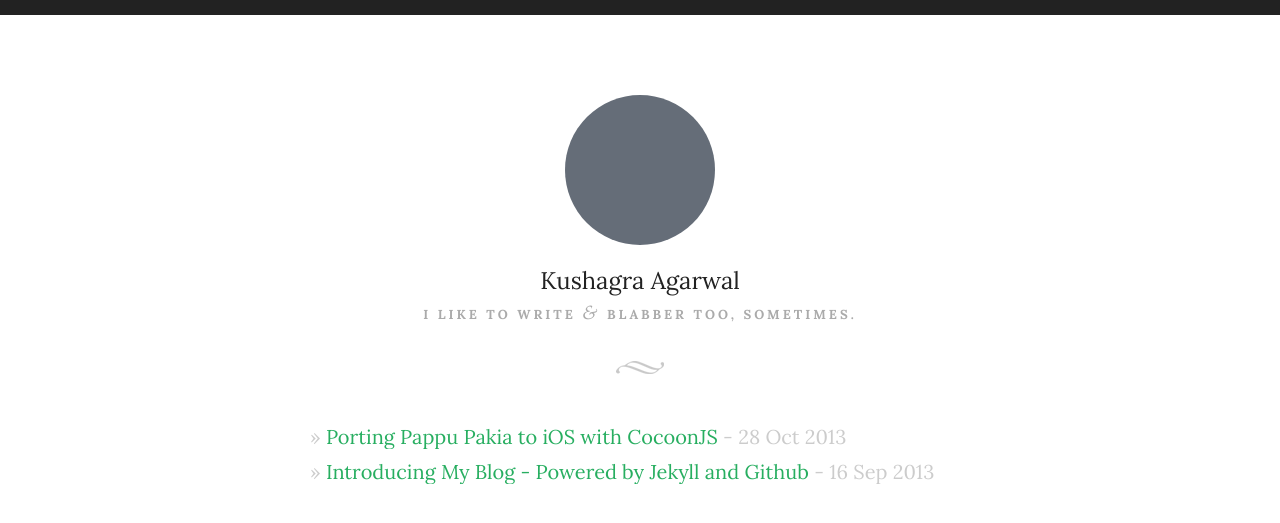
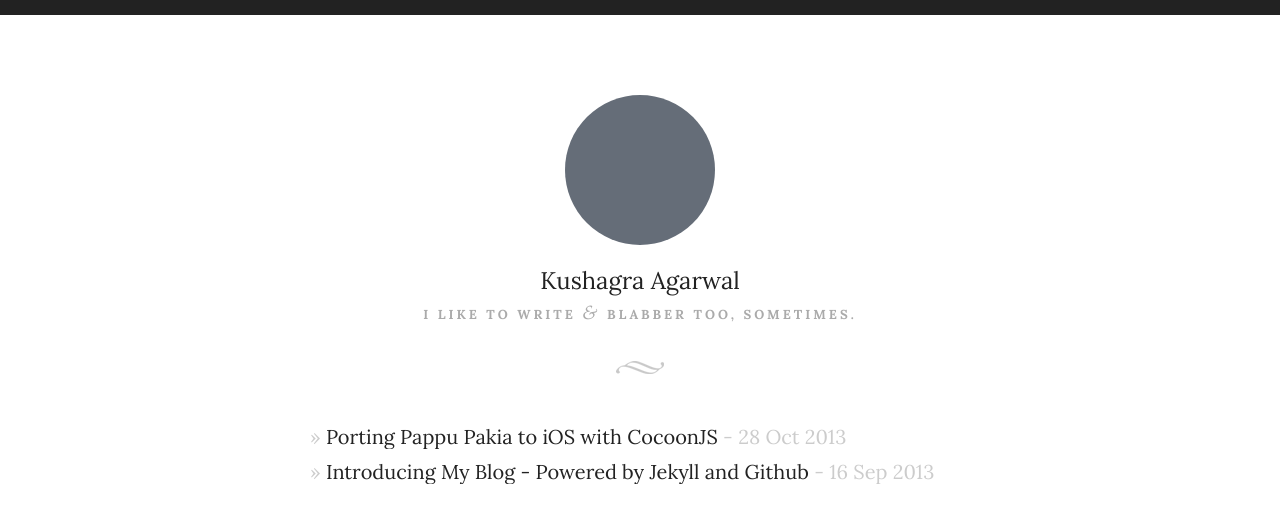
Before and after one commit to kushsolitary/blog, a Jekyll site: the page built from index.html, in a window 1280 px wide. Shown: the top 523 px of the page. Built offline with Jekyll 4.4.1, drawn with Linux system fonts in a browser that asks for light colours; nearby versions of some CDN libraries; Markdown is read by kramdown in place of the engine named in the settings.

Commit message:
fixing styling

```diff
--- a/css/main.css
+++ b/css/main.css
@@ -43,7 +43,6 @@ span.separator {
 }
 
 a {
-  color: #27ae60;
   text-decoration: none;
 }
 
```
